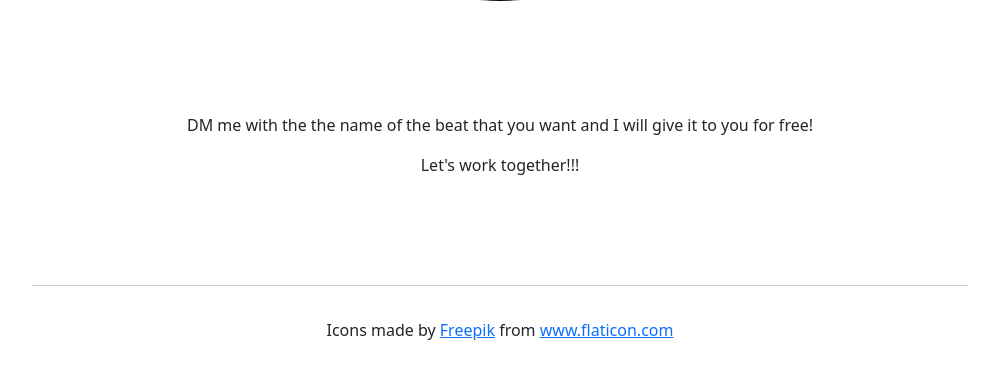
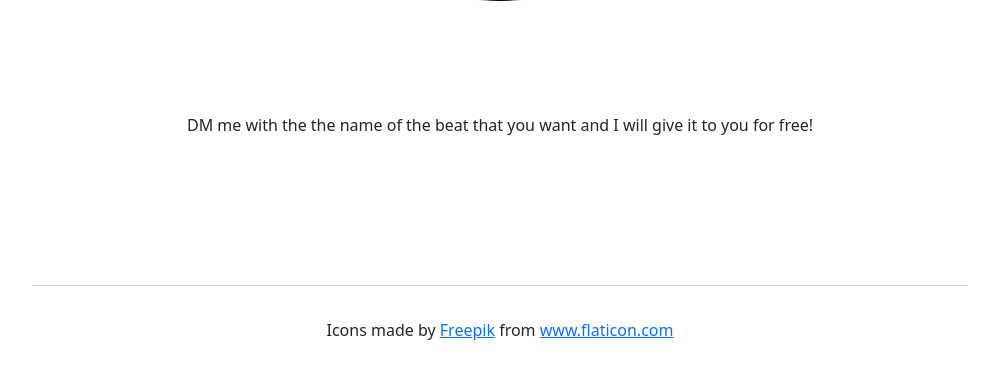
Before and after one commit to Chengetanaim/beatz-by-che, a Django app: page / in a window 1280 px wide. Shown: the part 628-1002 px from the top of the page, without its empty margins (140-1139 px from the left). Run offline with Django 3.2, Linux system fonts and the light colour scheme; some libraries are stand-ins or nearby versions.

Commit message:
Update index.html

```diff
--- a/beatzbychee/templates/beatzbychee/index.html
+++ b/beatzbychee/templates/beatzbychee/index.html
@@ -49,7 +49,6 @@
        <p class="fw-normal">
            DM me with the the name of the beat that you want and I will give it to you for free! </p>
 
-           <p>Let's work together!!!</p>
     </div>
 
 
```
